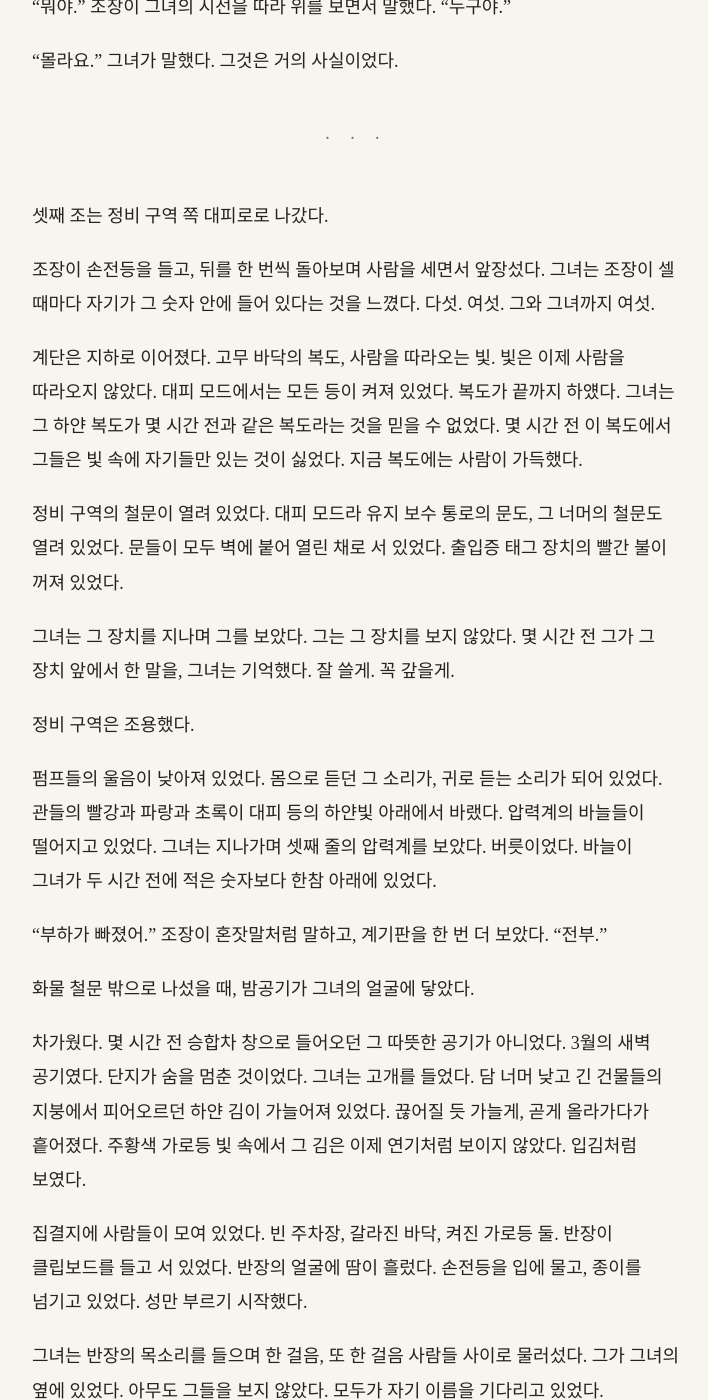
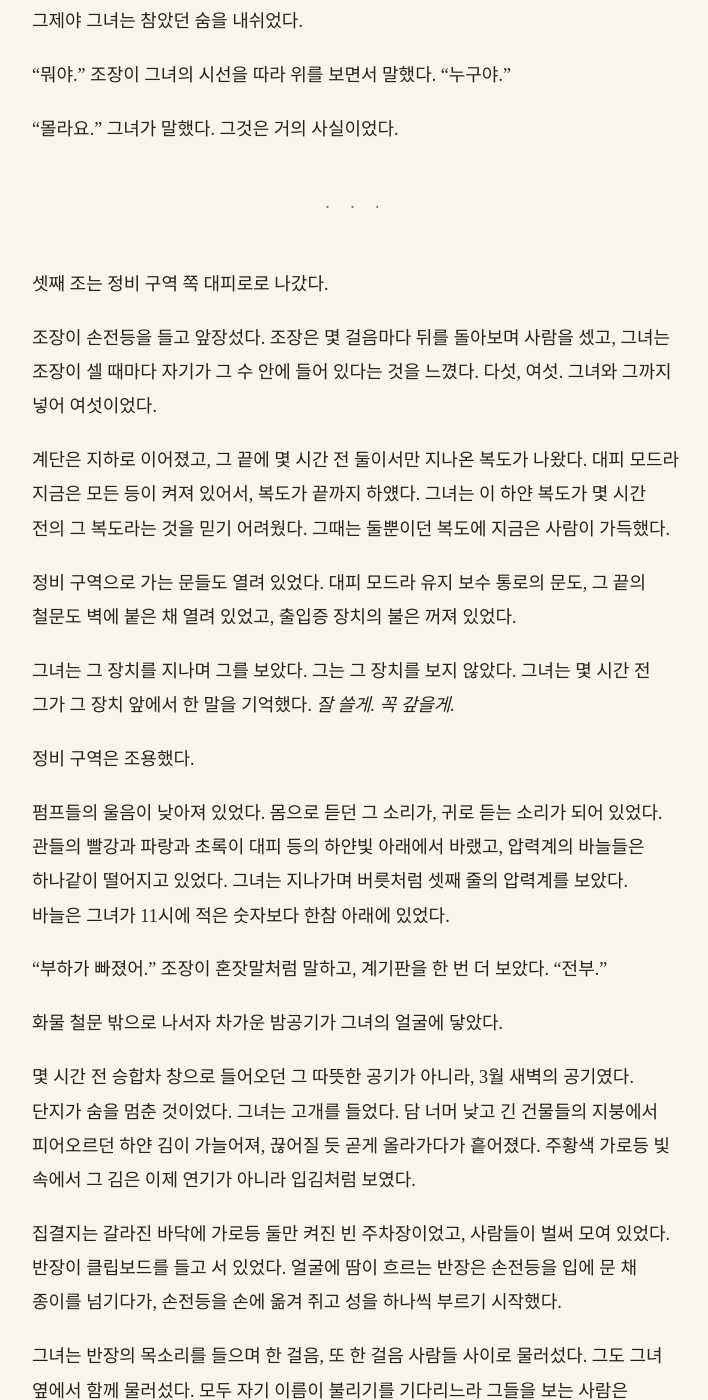
Before and after one commit to kangkkang/writer_s1_public, a Jekyll site: the page built from vol1/036.md, in a window 1280 px wide and 1400 px high, scrolled down 2083 px. Shown: the whole window, without its empty margins (284-992 px from the left). Built offline with Jekyll 4.4.1, drawn with Linux system fonts in a browser that asks for light colours; our own code applies the rules of GitHub Pages for plain Markdown files; some of the changed text lies outside the part shown.

Commit message:
Update from https://github.com/kangkkang/writer_s1/commit/ab9ce2ce6d35830511898eadb14ecfdac2870855

```diff
--- a/vol1/036.md
+++ b/vol1/036.md
@@ -1,46 +1,46 @@
 # 36. 그날의 기록
 
-클레망스 앞의 복도는 하얬고, 끝이 없었다.
+클레망스 앞의 복도는 하얬고, 끝이 보이지 않았다.
 
-그녀는 그의 소매를 놓지 않았다. 그가 달리고 있었다. 그녀도 달렸다. 장화 밑창이 회색 고무 바닥을 때리는 소리는 둔했다. 경보만 또렷했다. 세 번, 쉬고, 세 번. 천장의 모서리마다 하얀 등이 깜박였다. 그 빛이 벽을 하얗게, 다시 하얗게 쳤다. 사이사이에 대피로를 가리키는 초록 화살표가 바닥 가까이에서 깜박였다. 화살표가 가리키는 쪽으로 그들은 달렸다.
+그녀는 그의 소매를 놓지 않은 채 그와 나란히 달렸다. 장화 밑창이 회색 고무 바닥을 때리는 소리는 둔했고, 경보만 또렷하게 세 번 울리고 한 박자 쉬었다가 다시 세 번 울렸다. 천장 귀퉁이의 등이 깜박일 때마다 벽이 번쩍 밝아졌다가 다시 어두워졌다. 그 사이사이 바닥 가까이에서 대피로의 초록 화살표가 깜박였고, 그들은 그 화살표를 따라 달렸다.
 
-등 뒤에서 발소리가 들렸다.
+그때 등 뒤에서 발소리가 들렸다.
 
-그녀는 그 소리를 알았다. 밑창이 두꺼워서 고무 바닥에서도 둔해지지 않는 발소리가, 관찰실의 열린 문을 지나 이 복도로 다가오고 있었다. 빠르지 않던 발소리가 이제 빨랐다. 길을 찾은 발소리였다.
+그녀는 그 소리를 알았다. 밑창이 두꺼워서 고무 바닥에서도 둔해지지 않는 발소리였다. 관찰실의 열린 문을 지나 이 복도로 들어선 그 발소리는 아까보다 빨라져 있었다. 길을 찾은 발소리였다.
 
-돌아보지 않았다. 돌아보면 느려졌다. 그녀는 숫자를 셌다. 복도의 문들. 왼쪽에 둘, 오른쪽에 하나. 셋째 문 위에 초록 사람 모양이 계단을 내려가고 있었다.
+그녀는 돌아보지 않았다. 돌아보는 만큼 느려질 것이었다. 대신 지나치는 문을 셌다. 왼쪽에 둘, 오른쪽에 하나였다. 셋째 문 위에서는 비상계단 표지의 초록 사람이 계단을 내려가고 있었다.
 
 그녀가 그 문을 밀었다.
 
-계단참이 사람으로 차 있었다.
+계단참은 사람들로 꽉 차 있었다.
 
-위층에서, 아래층에서, 사람들이 쏟아지고 있었다. 작업복, 형광 조끼, 셔츠 바람의 엔지니어, 담요를 어깨에 두른 사람. 귀를 누르고 소리치는 사람, 아이처럼 난간을 붙잡고 내려가는 사람. 계단이 사람의 소리로 가득했다. 경보와 발소리와 목소리와, 누군가의 웃음 같은 울음. 땀과 커피와 냉각수의 약품 냄새가 한데 뭉쳐 있었다. 계단의 불이 하얗게 깜박일 때마다 그 얼굴들이 한꺼번에 하얘졌다가 어두워졌다.
+위층에서도 아래층에서도 사람들이 쏟아져 내려오고 있었다. 작업복을 입은 사람, 형광 조끼를 걸친 사람, 셔츠 바람의 엔지니어, 담요를 어깨에 두른 사람이 뒤섞여 있었다. 누구는 귀를 누른 채 소리쳤고, 누구는 아이처럼 난간을 붙잡고 한 칸씩 내려갔다. 경보와 발소리와 고함 사이로 웃음인지 울음인지 모를 소리도 섞여 들렸다. 땀과 커피와 냉각수의 약품 냄새가 한데 뭉쳐 있었다. 계단의 등이 깜박일 때마다 사람들의 얼굴이 한꺼번에 하얘졌다가 어두워졌다.
 
-그녀는 그의 소매를 쥔 채로 그 물결 속으로 들어갔다.
+그녀는 그의 소매를 쥔 채 그 물결 속으로 들어갔다.
 
 "셋째 조!"
 
-아래에서 목소리가 들렸다. 여자의 목소리였다. 그녀는 그쪽을 보았다. 두 층 아래 계단참에 손목에 붕대를 감은 여자가 서 있었다. 조장이었다. 조장은 손전등을 머리 위로 들고 흔들고 있었다. 손전등의 동그란 빛이 계단의 천장을 쓸었다.
+아래에서 여자의 목소리가 들렸다. 내려다보니 두 층 아래 계단참에 조장이 서 있었다. 조장은 붕대를 감은 손으로 손전등을 머리 위에 들고 흔들었고, 손전등의 동그란 빛이 계단의 천장을 쓸었다.
 
 "셋째 조! 여기로! 줄 서!"
 
-조장이 그녀를 보았다. 조장의 눈이 그녀의 풀린 머리와, 모자 없는 이마와, 쇄골 위의 붉은 자국을 지나, 그녀의 옆의 그에게 갔다. 조장은 아무것도 묻지 않았다. 손전등으로 그들을 가리켰다.
+그러다 조장의 눈이 그녀에게 멈췄다. 풀린 머리와 모자 없는 이마, 쇄골 위의 붉은 자국을 차례로 지난 눈이 그녀 옆의 그에게 가서 멎었다. 조장은 아무것도 묻지 않고 손전등으로 그들을 가리켰다.
 
 "너희 둘! 압력계 숫자 적던! 이리 와!"
 
-그녀는 사람들 사이를 어깨로 비집으며 계단을 두 칸씩 내려갔다. 그가 뒤를 따랐다. 조장이 그녀의 팔을 붙잡아 자기 뒤의 줄로 밀어 넣었다. 같은 조의 젊은 남자가 거기 있었다. 남자의 얼굴이 하얬다. 남자가 그녀를 보고, 무언가를 말하려다 말았다.
+그녀는 사람들 사이를 어깨로 비집으며 계단을 두 칸씩 내려갔고, 그가 바로 뒤를 따랐다. 조장이 그녀의 팔을 붙잡아 자기 뒤의 줄로 밀어 넣었다. 줄에는 같은 조의 젊은 남자가 하얗게 질린 얼굴로 서 있었다. 남자는 그녀를 보고 무언가 말하려다 말았다.
 
-그녀는 위를 보았다.
+그녀는 위를 올려다보았다.
 
-계단참의 맨 위, 그들이 나온 문 앞에 흰 옷의 사람이 서 있었다. 사람들이 그 사람의 양옆으로 흘러내려 갔다. 그 사람은 움직이지 않았다. 사람들의 머리 위로, 계단 아래의 그녀를 보고 있었다. 그녀는 그 눈을 보았다. 그 눈이 그녀에게 걸렸다.
+계단의 맨 위, 그들이 나온 문 앞에 흰 옷의 사람이 서 있었다. 사람들이 그 양옆으로 갈라져 흘러내려 가는데도 그 사람은 움직이지 않았다. 그 사람은 사람들의 머리 너머로 계단 아래의 그녀만 내려다보고 있었다. 눈이 마주치자, 그녀는 시선을 뗄 수 없었다.
 
-그 사람과 그녀 사이에 사람이 쉰 명은 있었다. 귀를 누르고 소리치는 사람들, 서로의 팔을 붙잡은 사람들. 그 사람들 가운데 누구도 그 사람을 보지 않았다. 모두 아래만 보았다. 그러나 그 사람이 한 걸음 내려오면, 그 쉰 명이 그 사람을 보게 될 것이었다.
+흰 옷과 그녀 사이에는 쉰 명은 되는 사람이 있었다. 귀를 누르고 소리치는 사람들, 서로의 팔을 붙잡은 사람들 가운데 누구도 위를 올려다보지 않았다. 모두 발밑만 보았다. 그러나 흰 옷이 한 걸음이라도 내려오면, 그 쉰 명의 눈이 모두 그쪽으로 갈 것이었다.
 
 그 사람이 손목을 한 번 짚었다.
 
-그리고 시카고의 계단에서처럼, 사람들 앞에서 손을 거두었다. 그 사람은 몸을 돌려 다른 문으로 들어갔다. 흰 등이 문 너머로 사라졌다.
+그러고는 시카고의 계단에서처럼, 사람들 앞에서 물러섰다. 그 사람은 몸을 돌려 옆의 다른 문으로 들어갔고, 흰 등이 문 너머로 사라졌다.
 
-그녀의 숨이 그제야 나왔다.
+그제야 그녀는 참았던 숨을 내쉬었다.
 
 "뭐야." 조장이 그녀의 시선을 따라 위를 보면서 말했다. "누구야."
 
@@ -50,29 +50,29 @@
 
 셋째 조는 정비 구역 쪽 대피로로 나갔다.
 
-조장이 손전등을 들고, 뒤를 한 번씩 돌아보며 사람을 세면서 앞장섰다. 그녀는 조장이 셀 때마다 자기가 그 숫자 안에 들어 있다는 것을 느꼈다. 다섯. 여섯. 그와 그녀까지 여섯.
+조장이 손전등을 들고 앞장섰다. 조장은 몇 걸음마다 뒤를 돌아보며 사람을 셌고, 그녀는 조장이 셀 때마다 자기가 그 수 안에 들어 있다는 것을 느꼈다. 다섯, 여섯. 그녀와 그까지 넣어 여섯이었다.
 
-계단은 지하로 이어졌다. 고무 바닥의 복도, 사람을 따라오는 빛. 빛은 이제 사람을 따라오지 않았다. 대피 모드에서는 모든 등이 켜져 있었다. 복도가 끝까지 하얬다. 그녀는 그 하얀 복도가 몇 시간 전과 같은 복도라는 것을 믿을 수 없었다. 몇 시간 전 이 복도에서 그들은 빛 속에 자기들만 있는 것이 싫었다. 지금 복도에는 사람이 가득했다.
+계단은 지하로 이어졌고, 그 끝에 몇 시간 전 둘이서만 지나온 복도가 나왔다. 대피 모드라 지금은 모든 등이 켜져 있어서, 복도가 끝까지 하얬다. 그녀는 이 하얀 복도가 몇 시간 전의 그 복도라는 것을 믿기 어려웠다. 그때는 둘뿐이던 복도에 지금은 사람이 가득했다.
 
-정비 구역의 철문이 열려 있었다. 대피 모드라 유지 보수 통로의 문도, 그 너머의 철문도 열려 있었다. 문들이 모두 벽에 붙어 열린 채로 서 있었다. 출입증 태그 장치의 빨간 불이 꺼져 있었다.
+정비 구역으로 가는 문들도 열려 있었다. 대피 모드라 유지 보수 통로의 문도, 그 끝의 철문도 벽에 붙은 채 열려 있었고, 출입증 장치의 불은 꺼져 있었다.
 
-그녀는 그 장치를 지나며 그를 보았다. 그는 그 장치를 보지 않았다. 몇 시간 전 그가 그 장치 앞에서 한 말을, 그녀는 기억했다. 잘 쓸게. 꼭 갚을게.
+그녀는 그 장치를 지나며 그를 보았다. 그는 그 장치를 보지 않았다. 그녀는 몇 시간 전 그가 그 장치 앞에서 한 말을 기억했다. *잘 쓸게. 꼭 갚을게.*
 
 정비 구역은 조용했다.
 
-펌프들의 울음이 낮아져 있었다. 몸으로 듣던 그 소리가, 귀로 듣는 소리가 되어 있었다. 관들의 빨강과 파랑과 초록이 대피 등의 하얀빛 아래에서 바랬다. 압력계의 바늘들이 떨어지고 있었다. 그녀는 지나가며 셋째 줄의 압력계를 보았다. 버릇이었다. 바늘이 그녀가 두 시간 전에 적은 숫자보다 한참 아래에 있었다.
+펌프들의 울음이 낮아져 있었다. 몸으로 듣던 그 소리가, 귀로 듣는 소리가 되어 있었다. 관들의 빨강과 파랑과 초록이 대피 등의 하얀빛 아래에서 바랬고, 압력계의 바늘들은 하나같이 떨어지고 있었다. 그녀는 지나가며 버릇처럼 셋째 줄의 압력계를 보았다. 바늘은 그녀가 11시에 적은 숫자보다 한참 아래에 있었다.
 
 "부하가 빠졌어." 조장이 혼잣말처럼 말하고, 계기판을 한 번 더 보았다. "전부."
 
-화물 철문 밖으로 나섰을 때, 밤공기가 그녀의 얼굴에 닿았다.
+화물 철문 밖으로 나서자 차가운 밤공기가 그녀의 얼굴에 닿았다.
 
-차가웠다. 몇 시간 전 승합차 창으로 들어오던 그 따뜻한 공기가 아니었다. 3월의 새벽 공기였다. 단지가 숨을 멈춘 것이었다. 그녀는 고개를 들었다. 담 너머 낮고 긴 건물들의 지붕에서 피어오르던 하얀 김이 가늘어져 있었다. 끊어질 듯 가늘게, 곧게 올라가다가 흩어졌다. 주황색 가로등 빛 속에서 그 김은 이제 연기처럼 보이지 않았다. 입김처럼 보였다.
+몇 시간 전 승합차 창으로 들어오던 그 따뜻한 공기가 아니라, 3월 새벽의 공기였다. 단지가 숨을 멈춘 것이었다. 그녀는 고개를 들었다. 담 너머 낮고 긴 건물들의 지붕에서 피어오르던 하얀 김이 가늘어져, 끊어질 듯 곧게 올라가다가 흩어졌다. 주황색 가로등 빛 속에서 그 김은 이제 연기가 아니라 입김처럼 보였다.
 
-집결지에 사람들이 모여 있었다. 빈 주차장, 갈라진 바닥, 켜진 가로등 둘. 반장이 클립보드를 들고 서 있었다. 반장의 얼굴에 땀이 흘렀다. 손전등을 입에 물고, 종이를 넘기고 있었다. 성만 부르기 시작했다.
+집결지는 갈라진 바닥에 가로등 둘만 켜진 빈 주차장이었고, 사람들이 벌써 모여 있었다. 반장이 클립보드를 들고 서 있었다. 얼굴에 땀이 흐르는 반장은 손전등을 입에 문 채 종이를 넘기다가, 손전등을 손에 옮겨 쥐고 성을 하나씩 부르기 시작했다.
 
-그녀는 반장의 목소리를 들으며 한 걸음, 또 한 걸음 사람들 사이로 물러섰다. 그가 그녀의 옆에 있었다. 아무도 그들을 보지 않았다. 모두가 자기 이름을 기다리고 있었다.
+그녀는 반장의 목소리를 들으며 한 걸음, 또 한 걸음 사람들 사이로 물러섰다. 그도 그녀 옆에서 함께 물러섰다. 모두 자기 이름이 불리기를 기다리느라 그들을 보는 사람은 없었다.
 
-종이의 맨 아래에 그녀의 글씨가 있을 것이었다. *M. 뒤랑.* 그리고 그녀가 지어낸 성 하나. 반장은 그 두 줄을 부를 것이었다. 대답이 없을 것이었다. 반장은 그 옆에 무언가를 적을 것이었다. 물음표, 아니면 줄 하나. 그 종이는 아침에 상자에 들어가지 않을 것이었다. 오늘 밤의 종이는.
+종이의 맨 아래에는 그녀의 글씨가 있을 것이었다. *M. 뒤랑*, 그리고 그녀가 지어낸 성 하나였다. 반장은 그 두 줄을 부르겠지만 대답은 없을 것이고, 반장은 그 옆에 물음표나 줄 하나를 그을 것이었다. 그러나 오늘 밤의 종이는 아침에 상자에 들어가지 않을 것이었다.
 
 ---
 
```
Also changed, not shown: vol1/035.md (+1 -1 lines).
